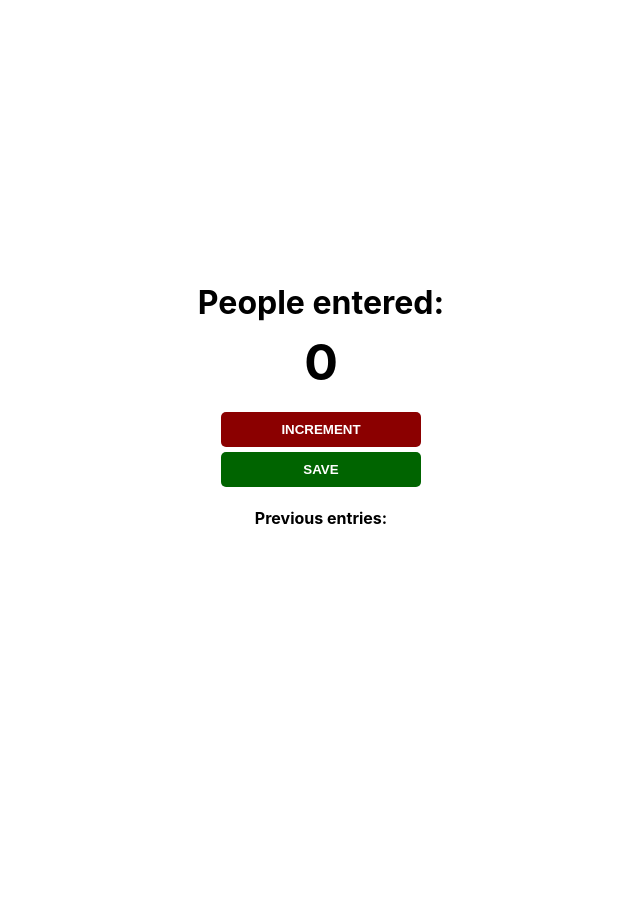
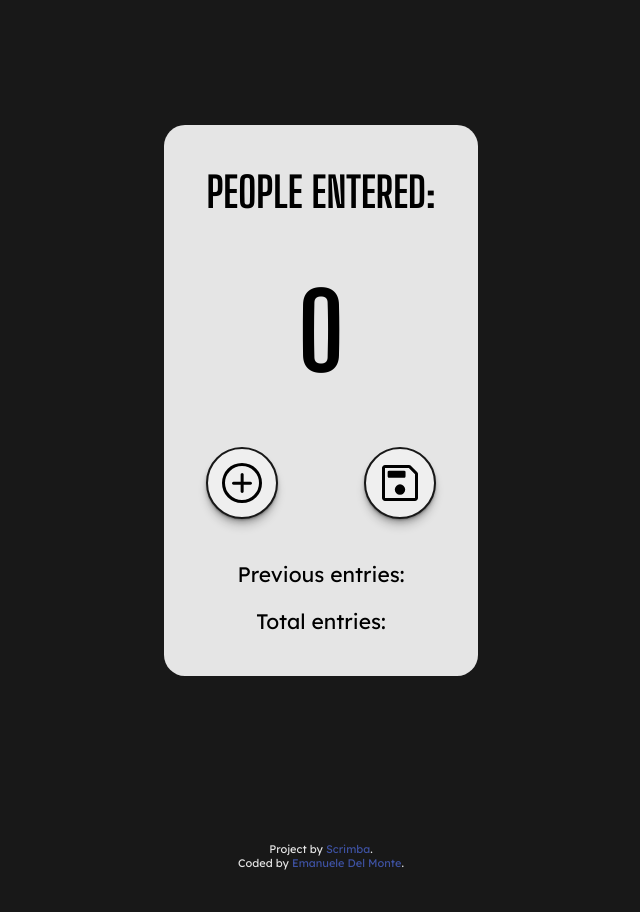
Before and after one commit to malikshanaah1999/One, a plain HTML site: page index.html in a window 1280 px wide. Shown: the whole page, without its empty margins (319-959 px from the left). Before the commit the page ends 816 px from the top, so only its background shows below. Drawn offline with Linux system fonts and the light colour scheme.

Commit message:
added total function and restyled css

```diff
--- a/index.html
+++ b/index.html
@@ -13,17 +13,41 @@
 
 <body>
     <main>
-        <h1>People entered:</h1>
-        <h2 id="count-el">0</h2>
 
-        <!-- buttons -->
-        <button id="increment-btn" onclick="increment()">INCREMENT</button>
-        <button id="save-btn" onclick="save()">SAVE</button>
+        <div class="container flex">
+            <div class="card">
+                <h1 class="text-center">People entered:</h1>
+                <h2 id="count-el" class="text-center">0</h2>
+                <div class="card__buttons">
+                    <!-- buttons -->
+                    <button id="increment-btn" onclick="increment()" class="btn">
+                        <img src="images/addIcon.svg" alt="addIcon">
 
-        <!-- people entered counter -->
-        <p id="save-el">Previous entries: </p>
+                    </button>
+
+                    <!-- IMPORTANT -->
+                    <!-- functions order is relevant -->
+                    <button id="save-btn" onclick="total(), save()" class="btn"> <img src="images/saveIcon.svg"
+                            alt="saveIcon">
+                    </button>
+                </div>
+
+                <!-- people entered counter -->
+                <p id="save-el" class="text-center">Previous entries: </p>
+
+                <p class="text-center">Total entries: <span id="total-el"></span> </p>
+
+            </div>
+        </div>
     </main>
 
+    <!-- Footer -->
+    <footer>
+        <div class="attribution">
+            <span> Project by <a href="https://scrimba.com/learn/learnjavascript/" target="_blank">Scrimba</a>.<br>
+                Coded by <a href="https://github.com/xdelmo" target="_blank">Emanuele Del Monte</a>.</span>
+        </div>
+    </footer>
     <script src="scripts/index.js"></script>
 </body>
 
--- a/scripts/index.js
+++ b/scripts/index.js
@@ -6,6 +6,12 @@ let countEl = document.getElementById("count-el");
 
 // grab the save-el element, store it in a saveEl variable
 let saveEl = document.getElementById("save-el");
+
+// initialize count variable
+let tot = 0;
+
+// grab the total-el element, store it in a totalEl variable
+let totalEl = document.getElementById("total-el");
 
 // FUNCTIONS
 // increment h2 at every click on the button count-el
@@ -28,3 +34,11 @@ function save() {
   countEl.textContent = 0;
   count = 0;
 }
+
+// save previous people entered in the tot variable BEFORE the reset (SEE HTML)
+function total() {
+  tot += count;
+
+  // set totalEl's innerText to the tot
+  totalEl.textContent = tot;
+}
--- a/styles/index.css
+++ b/styles/index.css
@@ -1,45 +1,170 @@
-body {
-  font-family: -apple-system, BlinkMacSystemFont, "Segoe UI", Roboto, Oxygen,
-    Ubuntu, Cantarell, "Open Sans", "Helvetica Neue", sans-serif;
-  font-weight: bold;
-  text-align: center;
+/* ---------------------- */
+/* Fonts                  */
+/* ---------------------- */
+
+@import url("https://fonts.googleapis.com/css2?family=Big+Shoulders+Display:wght@700&display=swap");
+@import url("https://fonts.googleapis.com/css2?family=Lexend+Deca&display=swap");
+
+/* ---------------------- */
+/* Custom properties      */
+/* ---------------------- */
+
+:root {
+  --clr-light-grey: #e5e5e5;
+  --clr-dark-grey: #181818;
+
+  --ff-serif: "Lexend Deca", sans-serif;
+  --ff-main: "Big Shoulders Display", cursive;
 }
 
-main {
-  height: 100vh;
-  display: flex;
+/* ---------------------- */
+/* Reset                  */
+/* ---------------------- */
+
+*,
+*::before,
+*::after {
+  box-sizing: border-box;
+  margin: 0;
+}
+
+img {
+  display: block;
+  width: 100%;
+}
+
+/* ---------------------- */
+/* Typography             */
+/* ---------------------- */
+
+html {
+  font-size: 21px;
+  background-color: var(--clr-dark-grey);
+}
+
+h1,
+h2,
+h3 {
+  font-family: var(--ff-main);
+  font-weight: 700;
+  text-transform: uppercase;
+}
+
+h2 {
+  margin: 0.5em 0;
+  font-size: 5em;
+}
+
+p {
+  font-family: var(--ff-serif);
+}
+
+footer {
+  padding: 2em;
+}
+
+/* ---------------------- */
+/* Utility classes        */
+/* ---------------------- */
+
+.container {
+  min-height: 100vh;
   flex-direction: column;
   align-items: center;
   justify-content: center;
 }
 
-h1 {
-  margin-top: 10px;
-  margin-bottom: 10px;
+.flex {
+  display: flex;
 }
 
-h2 {
-  font-size: 50px;
-  margin-top: 0;
-  margin-bottom: 20px;
+.text-center {
+  text-align: center;
 }
 
-button {
-  border: none;
-  padding-top: 10px;
-  padding-bottom: 10px;
-  color: white;
-  font-weight: bold;
-  width: 200px;
-  margin-bottom: 5px;
-  border-radius: 5px;
+/* ---------------------- */
+/* Buttons                */
+/* ---------------------- */
+
+.btn {
+  border-radius: 50%;
+  padding: 10px;
+  /* margin-top: 1.5em;
+  padding: 1em 2.5em; */
   cursor: pointer;
+  transition: background-color 450ms ease-in-out;
+  box-shadow: 0 1px 1px rgba(0, 0, 0, 0.15), 0 2px 2px rgba(0, 0, 0, 0.15),
+    0 4px 4px rgba(0, 0, 0, 0.15), 0 8px 8px rgba(0, 0, 0, 0.15);
 }
 
 #increment-btn {
-  background-color: darkred;
+  border: 2px solid var(--clr-dark-grey);
+}
+
+#increment-btn:hover,
+#increment-btn:focus {
+  background-color: rgba(255, 0, 0, 60%);
+}
+
+#increment-btn:active {
+  -webkit-box-shadow: inset 0px 0px 5px var(--clr-dark-grey);
+  -moz-box-shadow: inset 0px 0px 5px var(--clr-dark-grey);
+  box-shadow: inset 0px 0px 5px var(--clr-dark-grey);
 }
 
 #save-btn {
-  background-color: darkgreen;
+  border: 2px solid var(--clr-dark-grey);
 }
+
+#save-btn:hover,
+#save-btn:focus {
+  background-color: rgba(0, 100, 0, 60%);
+}
+
+#save-btn:active {
+  -webkit-box-shadow: inset 0px 0px 5px var(--clr-dark-grey);
+  -moz-box-shadow: inset 0px 0px 5px var(--clr-dark-grey);
+  box-shadow: inset 0px 0px 5px var(--clr-dark-grey);
+}
+
+/* ---------------------- */
+/* Components             */
+/* ---------------------- */
+
+.card {
+  max-width: 15rem;
+  padding: 2em;
+  border-radius: 1em;
+  background-color: var(--clr-light-grey);
+}
+
+.card__buttons {
+  display: flex;
+  justify-content: space-between;
+  margin: 2em 0;
+}
+
+#save-el {
+  margin-bottom: 1em;
+}
+
+/* footer */
+
+.attribution {
+  font-family: var(--ff-serif);
+  font-size: 11px;
+  text-align: center;
+  color: var(--clr-light-grey);
+}
+
+.attribution a {
+  text-decoration: none;
+  color: hsl(228, 45%, 44%);
+}
+
+/* ---------------------- */
+/* Media queries          */
+/* ---------------------- */
+
+/* @media (min-width: 998px) {
+} */
```
Also changed, not shown: images/trainstation.jpg (deleted), screenshots/screenshot.png, 1 other file.
